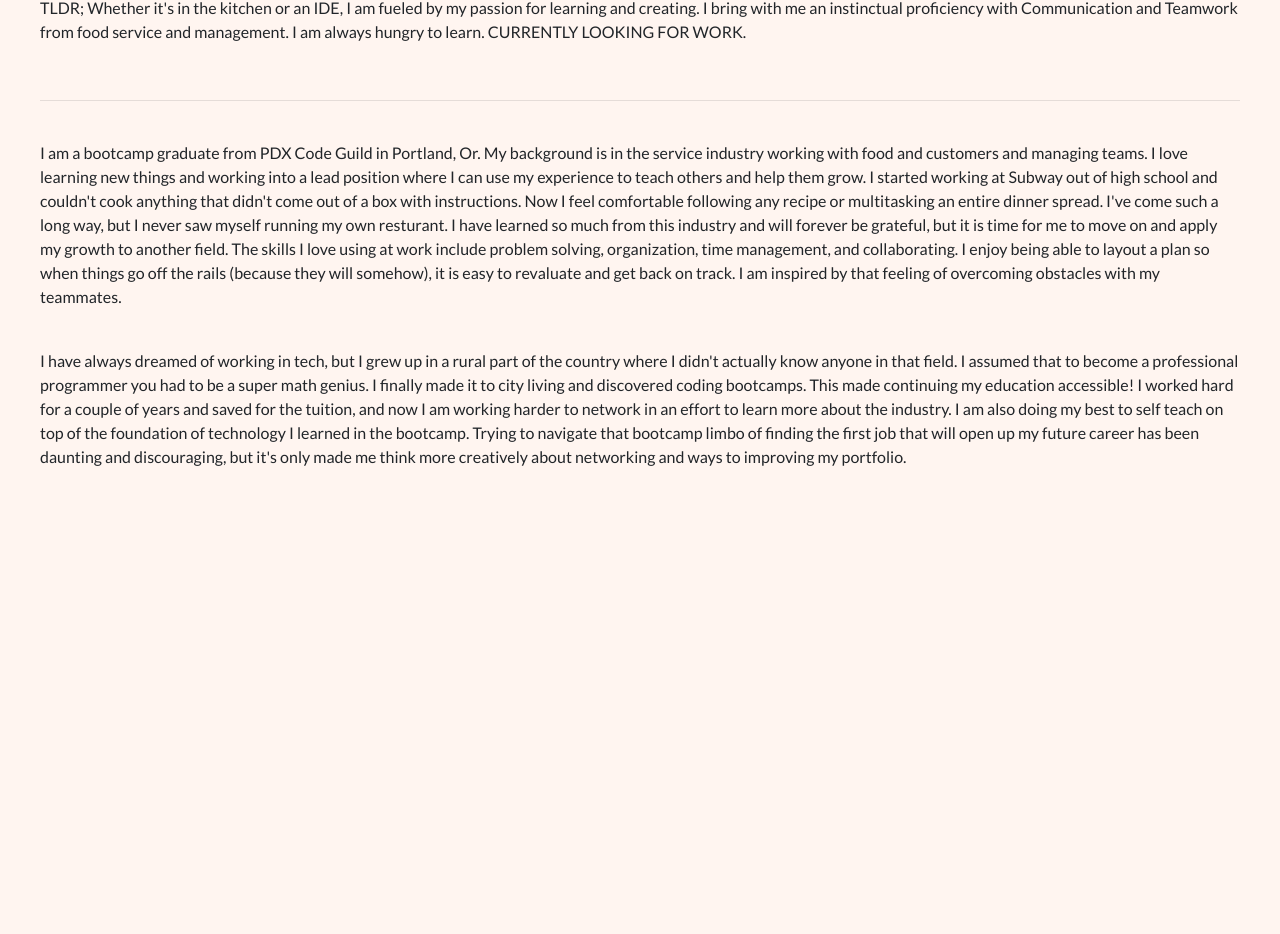
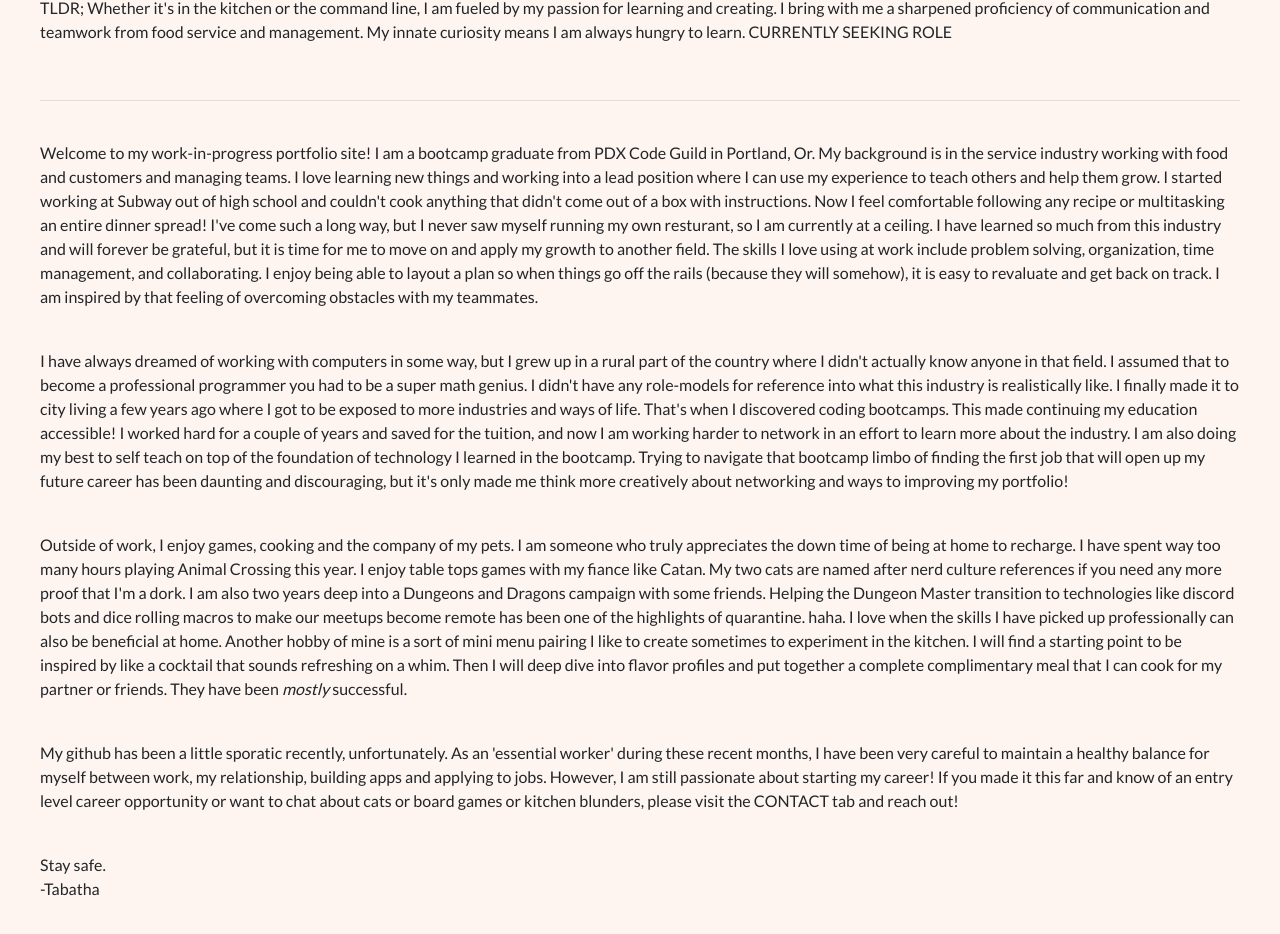
Before and after one commit to tabathadelane/tabathadelane.github.io, a Vue app in the folder portfolio/: page /#/ in a window 1280 px wide. Shown: the part 476-1410 px from the top of the page. Before the commit the page ends 1001 px from the top, so only its background shows below. Built offline with nearby package versions, Linux system fonts and the light colour scheme.

Commit message:
update bio, github, resume

```diff
--- a/portfolio/src/views/About.vue
+++ b/portfolio/src/views/About.vue
@@ -1,13 +1,20 @@
 <template>
     <div>
         <div><h1>About me</h1></div>
-        <p> TLDR; Whether it's in the kitchen or an IDE, I am fueled by my passion for learning and creating. I bring with me an instinctual proficiency with Communication and Teamwork from food service and management. I am always hungry to learn. CURRENTLY LOOKING FOR WORK.</p>
+        <p> TLDR; Whether it's in the kitchen or the command line, I am fueled by my passion for learning and creating. I bring with me a sharpened proficiency of communication and teamwork from food service and management. My innate curiosity means I am always hungry to learn. CURRENTLY SEEKING ROLE</p>
         <br>
         <hr>
         <br>
-        <p>I am a bootcamp graduate from PDX Code Guild in Portland, Or. My background is in the service industry working with food and customers and managing teams. I love learning new things and working into a lead position where I can use my experience to teach others and help them grow. I started working at Subway out of high school and couldn't cook anything that didn't come out of a box with instructions. Now I feel comfortable following any recipe or multitasking an entire dinner spread. I've come such a long way, but I never saw myself running my own resturant. I have learned so much from this industry and will forever be grateful, but it is time for me to move on and apply my growth to another field. The skills I love using at work include problem solving, organization, time management, and collaborating. I enjoy being able to layout a plan so when things go off the rails (because they will somehow), it is easy to revaluate and get back on track. I am inspired by that feeling of overcoming obstacles with my teammates. </p>
+        <p>Welcome to my work-in-progress portfolio site! I am a bootcamp graduate from PDX Code Guild in Portland, Or. My background is in the service industry working with food and customers and managing teams. I love learning new things and working into a lead position where I can use my experience to teach others and help them grow. I started working at Subway out of high school and couldn't cook anything that didn't come out of a box with instructions. Now I feel comfortable following any recipe or multitasking an entire dinner spread! I've come such a long way, but I never saw myself running my own resturant, so I am currently at a ceiling. I have learned so much from this industry and will forever be grateful, but it is time for me to move on and apply my growth to another field. The skills I love using at work include problem solving, organization, time management, and collaborating. I enjoy being able to layout a plan so when things go off the rails (because they will somehow), it is easy to revaluate and get back on track. I am inspired by that feeling of overcoming obstacles with my teammates. </p>
         <br>
-        <p> I have always dreamed of working in tech, but I grew up in a rural part of the country where I didn't actually know anyone in that field. I assumed that to become a professional programmer you had to be a super math genius. I finally made it to city living and discovered coding bootcamps. This made continuing my education accessible! I worked hard for a couple of years and saved for the tuition, and now I am working harder to network in an effort to learn more about the industry. I am also doing my best to self teach on top of the foundation of technology I learned in the bootcamp. Trying to navigate that bootcamp limbo of finding the first job that will open up my future career has been daunting and discouraging, but it's only made me think more creatively about networking and  ways to improving my portfolio.</p>
+        <p> I have always dreamed of working with computers in some way, but I grew up in a rural part of the country where I didn't actually know anyone in that field. I assumed that to become a professional programmer you had to be a super math genius. I didn't have any role-models for reference into what this industry is realistically like. I finally made it to city living a few years ago where I got to be exposed to more industries and ways of life. That's when I discovered coding bootcamps. This made continuing my education accessible! I worked hard for a couple of years and saved for the tuition, and now I am working harder to network in an effort to learn more about the industry. I am also doing my best to self teach on top of the foundation of technology I learned in the bootcamp. Trying to navigate that bootcamp limbo of finding the first job that will open up my future career has been daunting and discouraging, but it's only made me think more creatively about networking and ways to improving my portfolio! </p>
+        <br>
+        <p>Outside of work, I enjoy games, cooking and the company of my pets. I am someone who truly appreciates the down time of being at home to recharge. I have spent way too many hours playing Animal Crossing this year. I enjoy table tops games with my fiance like Catan. My two cats are named after nerd culture references if you need any more proof that I'm a dork. I am also two years deep into a Dungeons and Dragons campaign with some friends. Helping the Dungeon Master transition to technologies like discord bots and dice rolling macros to make our meetups become remote has been one of the highlights of quarantine. haha. I love when the skills I have picked up professionally can also be beneficial at home. Another hobby of mine is a sort of mini menu pairing I like to create sometimes to experiment in the kitchen. I will find a starting point to be inspired by like a cocktail that sounds refreshing on a whim. Then I will deep dive into flavor profiles and put together a complete complimentary meal that I can cook for my partner or friends. They have been <i>mostly</i> successful. </p>
+        <br>
+        <p>My github has been a little sporatic recently, unfortunately. As an 'essential worker' during these recent months, I have been very careful to maintain a healthy balance for myself between work, my relationship, building apps and applying to jobs. However, I am still passionate about starting my career! If you made it this far and know of an entry level career opportunity or want to chat about cats or board games or kitchen blunders, please visit the CONTACT tab and reach out!</p>
+        <br>
+        Stay safe.
+        <br> -Tabatha
     </div>
 </template>
 
--- a/portfolio/src/views/Contact.vue
+++ b/portfolio/src/views/Contact.vue
@@ -2,11 +2,11 @@
     <div>
         <div><h1>Contact Me</h1></div>
               <h3><font-awesome-icon :icon="iresume" />
-              <a href="https://drive.google.com/open?id=1yaStgCMFZ9CGyhsPdrxobGHP1DSV0Evs" target="_blank"><i class="fas fa-sticky-note"></i>RESUME</a></h3>
+              <a href="https://drive.google.com/file/d/1WzmZMEYfXqJ7Xa3p-K1PyB3fYZ5iGVxl/view?usp=sharing" target="_blank"><i class="fas fa-sticky-note"></i>RESUME</a></h3>
               <h3><font-awesome-icon :icon="ilinkedin" />
               <a href="https://linkedin.com/in/tabathadelaneyoung" target="_blank">LINKEDIN</a></h3>
               <h3><font-awesome-icon :icon="igithub" />
-              <a href="https://github.com/tabathadelane" target="_blank">GITHUB</a></h3>
+              <a href="https://github.com/tabathadelane/code-compendium" target="_blank">GITHUB</a></h3>
               <h3><font-awesome-icon :icon="iemail" />
               <a href="mailto:tabathadelane@gmail.com" target="_blank">EMAIL</a></h3>
               <h3><font-awesome-icon :icon="itwitter" />
```
